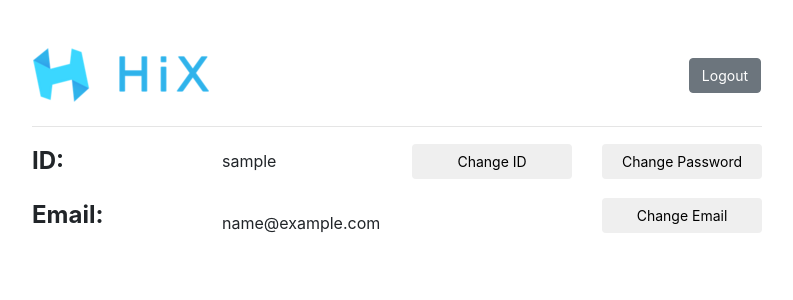
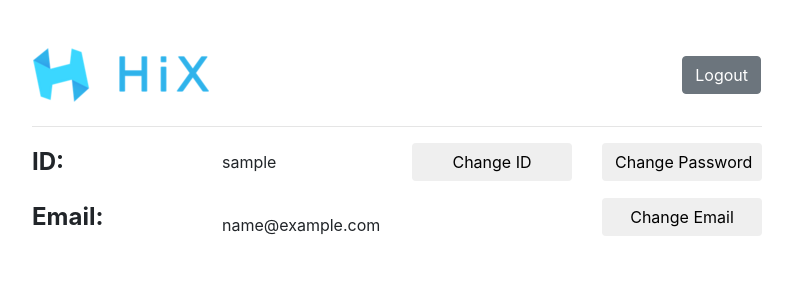
Before and after one commit to Bak-JH/HixProductServerBackup, a Django app: page /product/profile/ in a window 1280 px wide. Shown: the top 300 px of the page, without its empty margins (243-1036 px from the left). Run offline with Django 3.2, Linux system fonts and the light colour scheme; the visitor is signed in with stand-in values (Sample User, id 1); data that the repository does not hold is empty; parts of the project's set-up code (start-up, migrations or seed data) failed here and were passed over; some libraries are stand-ins or nearby versions.

Commit message:
font resizing

```diff
--- a/product/templates/product/base.html
+++ b/product/templates/product/base.html
@@ -13,12 +13,6 @@
         HiX Product Service
       {% endblock %}
     </title>
-
-    <style>
-      .btn {
-        font-size:14px;
-      }
-    </style>
 
   </head>
   <body>
--- a/product/templates/product/profile.html
+++ b/product/templates/product/profile.html
@@ -17,7 +17,7 @@
                 Change ID
             </button>
         </div>
-        <div class="col-md-3">
+        <div class="col-md-3" style="font-size:14px;">
             <button class="btn btn-default btn-block" onclick="window.location='https://services.hix.co.kr/accounts/password/reset/'">
                 Change Password
             </button>
```
